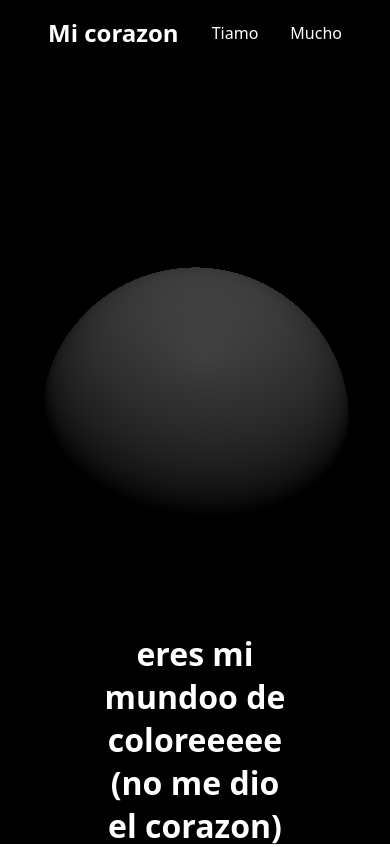
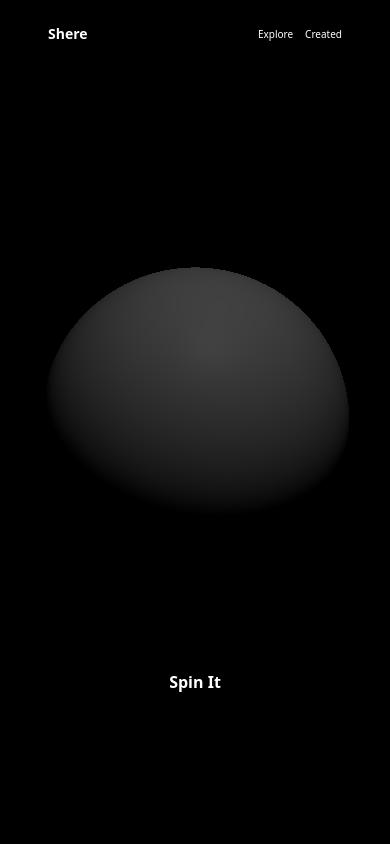
Before and after one commit to Jkose7/Sphere.three.js, a website built with Vite: page index.html in a window 390 px wide. Built offline with nearby package versions, Linux system fonts and the light colour scheme; animation ran at ten frames a second.

Commit message:
cambio de texto

```diff
--- a/index.html
+++ b/index.html
@@ -14,14 +14,14 @@
 
 <body>
   <nav>
-    <h1>Mi corazon</h1>
+    <h1>Shere</h1>
     <ul>
-      <li>Tiamo</li>
-      <li>Mucho</li>
+      <li>Explore</li>
+      <li>Created</li>
     </ul>
   </nav>
 
-  <h1 class="title">eres mi mundoo de coloreeeee (no me dio el corazon)</h1>
+  <h1 class="title">Spin It</h1>
 
   <canvas class="webgl"></canvas>
   <script type="module" src="./main.js"></script>
--- a/style.css
+++ b/style.css
@@ -47,11 +47,21 @@ nav ul {
 
 @media (max-width: 800px) {
   .title {
-    font-size: 2rem;
+    font-size: 1rem;
   }
 
   nav {
     position: relative;
-    padding: 1rem 3rem;
+    font-size: 16px;
+    padding: 24px 3rem;
+  }
+
+  nav h1{
+    font-size: 14px;
+  }
+
+  nav ul{
+    gap: 12px;
+    font-size: 10px;
   }
 }
```
